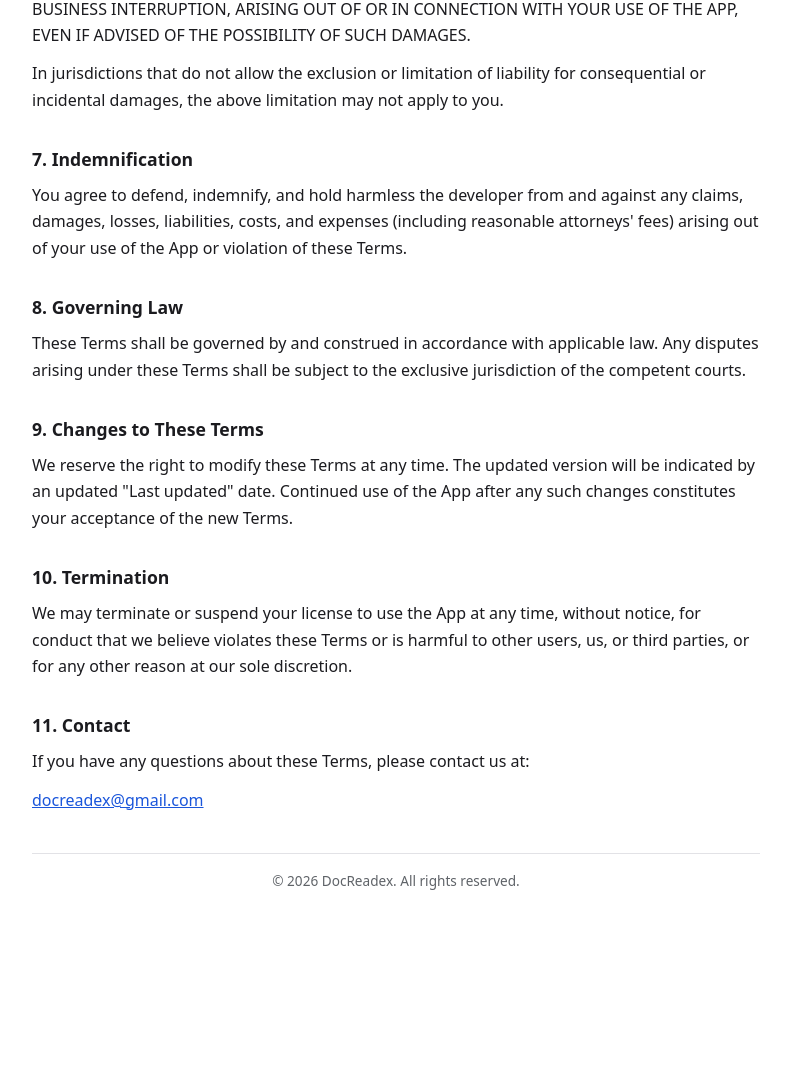
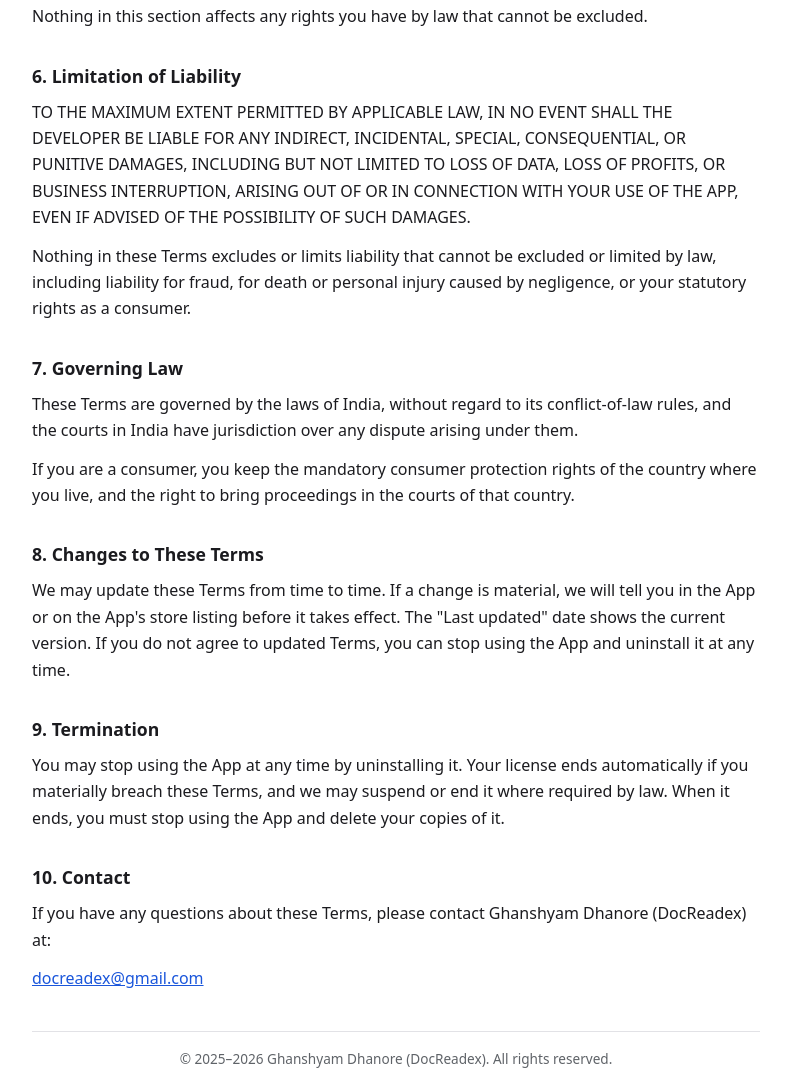
Before and after one commit to docreadex/site, a plain HTML site: page terms.html in a window 1280 px wide. Shown: the part 1432-2506 px from the top of the page, without its empty margins (244-1034 px from the left). Before the commit the page ends 2373 px from the top, so only its background shows below. Drawn offline with Linux system fonts and the light colour scheme.

Commit message:
Update Terms of Use with new information and structure

```diff
--- a/terms.html
+++ b/terms.html
@@ -28,53 +28,53 @@
 <main>
   <p class="muted"><a href="./">&larr; DocReadex</a></p>
   <h1>Terms of Use</h1>
-  <p class="muted">Last updated: August 9, 2026</p>
+  <p class="muted">Last updated: November 14, 2026</p>
 
-  <p>Please read these Terms of Use ("Terms") carefully before using DocReadex (the "App"). By installing or using the App you agree to be bound by these Terms. If you do not agree, do not use the App.</p>
+  <p>Please read these Terms of Use ("Terms") carefully before using DocReadex (the "App"). The App is made available by Ghanshyam Dhanore, an individual developer who publishes it under the brand name DocReadex ("we", "us", "the developer"). DocReadex is not a registered company. By installing or using the App you agree to be bound by these Terms. If you do not agree, do not use the App.</p>
 
   <h2>1. License Grant</h2>
-  <p>Subject to these Terms, we grant you a limited, non-exclusive, non-transferable, revocable license to install and use the App on a device you own or control, solely for your personal, non-commercial purposes.</p>
+  <p>Subject to these Terms, we grant you a limited, non-exclusive, non-transferable, revocable license to install and use the App on devices you own or control, for your own personal or professional use.</p>
 
   <h2>2. Restrictions</h2>
   <p>You agree not to:</p>
   <ul>
-    <li>Copy, modify, distribute, sell, or lease any part of the App or its source code.</li>
+    <li>Copy, modify, distribute, sell, rent, or lease any part of the App or its source code, or charge others for access to it.</li>
     <li>Reverse-engineer, decompile, disassemble, or attempt to derive the source code of the App, except where permitted by applicable law.</li>
     <li>Use the App for any unlawful purpose or in violation of any applicable laws or regulations.</li>
     <li>Use the App to process, store, or distribute material that infringes any third-party intellectual property rights.</li>
     <li>Remove or alter any proprietary notices, labels, or marks in the App.</li>
   </ul>
 
-  <h2>3. Intellectual Property</h2>
+  <h2>3. Your Files and Intellectual Property</h2>
+  <p>You keep all rights to the documents, images, and PDFs you open or create with the App. We claim no rights to them, and we never receive them: the App works on your device only.</p>
   <p>The App and all its content, features, and functionality (including the design, text, graphics, and code) are owned by the developer and are protected by applicable intellectual property laws. These Terms do not grant you any right, title, or interest in the App other than the limited license described in Section 1.</p>
 
   <h2>4. Third-Party Open-Source Components</h2>
-  <p>The App incorporates open-source software components. Those components are redistributed under their respective licenses (MIT, BSD, Apache 2.0, zlib, etc.) which are reproduced in full in the "Third-Party Licenses" section accessible from the About page. Your use of those components is governed by their respective licenses.</p>
+  <p>The App incorporates open-source software components. Those components are redistributed under their respective licenses (MIT, BSD, Apache 2.0, zlib, etc.) which are reproduced in full in the "Third-Party Licenses" screen (About &rarr; Legal &rarr; Third-Party Licenses). Your use of those components is governed by their respective licenses.</p>
 
   <h2>5. Disclaimer of Warranties</h2>
   <p>THE APP IS PROVIDED "AS IS" AND "AS AVAILABLE", WITHOUT WARRANTY OF ANY KIND, EXPRESS OR IMPLIED, INCLUDING BUT NOT LIMITED TO THE WARRANTIES OF MERCHANTABILITY, FITNESS FOR A PARTICULAR PURPOSE, AND NON-INFRINGEMENT. WE DO NOT WARRANT THAT THE APP WILL BE ERROR-FREE, UNINTERRUPTED, SECURE, OR FREE OF VIRUSES OR OTHER HARMFUL COMPONENTS.</p>
+  <p>Nothing in this section affects any rights you have by law that cannot be excluded.</p>
 
   <h2>6. Limitation of Liability</h2>
   <p>TO THE MAXIMUM EXTENT PERMITTED BY APPLICABLE LAW, IN NO EVENT SHALL THE DEVELOPER BE LIABLE FOR ANY INDIRECT, INCIDENTAL, SPECIAL, CONSEQUENTIAL, OR PUNITIVE DAMAGES, INCLUDING BUT NOT LIMITED TO LOSS OF DATA, LOSS OF PROFITS, OR BUSINESS INTERRUPTION, ARISING OUT OF OR IN CONNECTION WITH YOUR USE OF THE APP, EVEN IF ADVISED OF THE POSSIBILITY OF SUCH DAMAGES.</p>
-  <p>In jurisdictions that do not allow the exclusion or limitation of liability for consequential or incidental damages, the above limitation may not apply to you.</p>
+  <p>Nothing in these Terms excludes or limits liability that cannot be excluded or limited by law, including liability for fraud, for death or personal injury caused by negligence, or your statutory rights as a consumer.</p>
 
-  <h2>7. Indemnification</h2>
-  <p>You agree to defend, indemnify, and hold harmless the developer from and against any claims, damages, losses, liabilities, costs, and expenses (including reasonable attorneys' fees) arising out of your use of the App or violation of these Terms.</p>
+  <h2>7. Governing Law</h2>
+  <p>These Terms are governed by the laws of India, without regard to its conflict-of-law rules, and the courts in India have jurisdiction over any dispute arising under them.</p>
+  <p>If you are a consumer, you keep the mandatory consumer protection rights of the country where you live, and the right to bring proceedings in the courts of that country.</p>
 
-  <h2>8. Governing Law</h2>
-  <p>These Terms shall be governed by and construed in accordance with applicable law. Any disputes arising under these Terms shall be subject to the exclusive jurisdiction of the competent courts.</p>
+  <h2>8. Changes to These Terms</h2>
+  <p>We may update these Terms from time to time. If a change is material, we will tell you in the App or on the App's store listing before it takes effect. The "Last updated" date shows the current version. If you do not agree to updated Terms, you can stop using the App and uninstall it at any time.</p>
 
-  <h2>9. Changes to These Terms</h2>
-  <p>We reserve the right to modify these Terms at any time. The updated version will be indicated by an updated "Last updated" date. Continued use of the App after any such changes constitutes your acceptance of the new Terms.</p>
+  <h2>9. Termination</h2>
+  <p>You may stop using the App at any time by uninstalling it. Your license ends automatically if you materially breach these Terms, and we may suspend or end it where required by law. When it ends, you must stop using the App and delete your copies of it.</p>
 
-  <h2>10. Termination</h2>
-  <p>We may terminate or suspend your license to use the App at any time, without notice, for conduct that we believe violates these Terms or is harmful to other users, us, or third parties, or for any other reason at our sole discretion.</p>
-
-  <h2>11. Contact</h2>
-  <p>If you have any questions about these Terms, please contact us at:</p>
+  <h2>10. Contact</h2>
+  <p>If you have any questions about these Terms, please contact Ghanshyam Dhanore (DocReadex) at:</p>
   <p><a href="mailto:docreadex@gmail.com">docreadex@gmail.com</a></p>
 
-  <footer>&copy; 2026 DocReadex. All rights reserved.</footer>
+  <footer>&copy; 2025&ndash;2026 Ghanshyam Dhanore (DocReadex). All rights reserved.</footer>
 </main>
 </body>
 </html>
```
